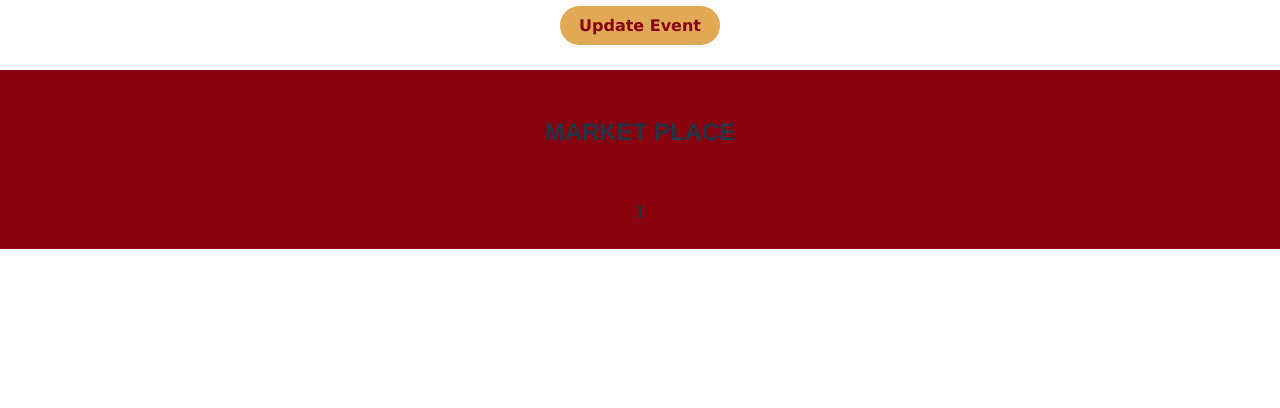
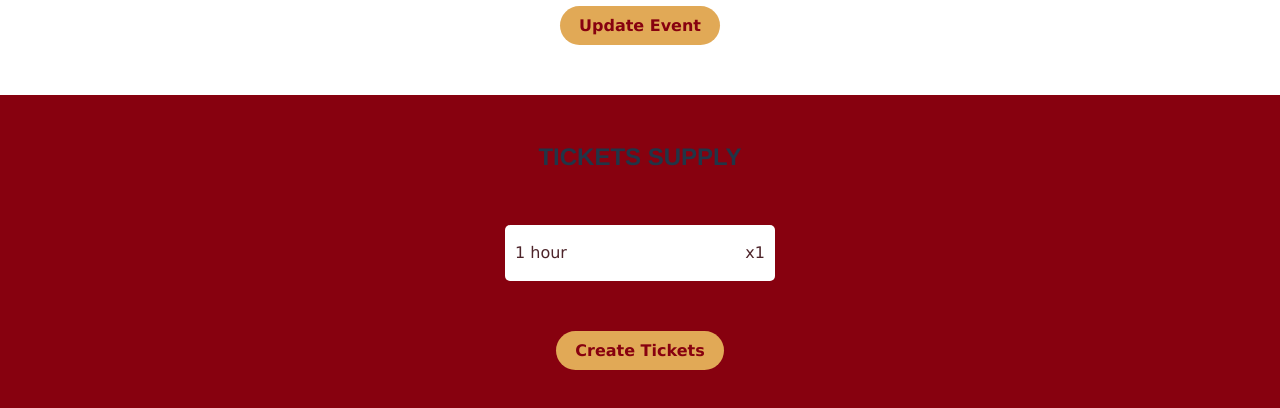
Before and after one commit to erdinc333/ETHGlobal-2023_Istanbul, a React (Vite) app in the folder Front/: page /dashboard/1 in a window 1280 px wide. Shown: the part 816-1224 px from the top of the page. Before the commit the page ends 1065 px from the top, so only its background shows below. Built offline with nearby package versions, Linux system fonts and the light colour scheme.

Commit message:
feat: everything

```diff
--- /dev/null
+++ b/Front/src/components/global/modal/Modal.scss
@@ -0,0 +1,3 @@
+.modal {
+
+}
--- a/Front/src/hooks/use-data/Tickets.data.ts
+++ b/Front/src/hooks/use-data/Tickets.data.ts
@@ -16,4 +16,8 @@ export class TicketsData {
   static async getTicketById(id: string): Promise<TTicket | null> {
     return TICKETS.find((ticket) => ticket.id === id) || null
   }
+
+  static async getEventTicketCategories(eventId: string): Promise<TTicketCategory[]> {
+    return [{ label: TICKETS[0].description, supply: 1 }]
+  }
 }
--- a/Front/src/pages/dashboard/events/[id]/ManageSpecificEvent.page.tsx
+++ b/Front/src/pages/dashboard/events/[id]/ManageSpecificEvent.page.tsx
@@ -7,7 +7,7 @@ import { handleData } from '../../../../hooks/use-data/handleData.hook'
 export function ManageSpecificEvent() {
   const { id: eventId } = useParams()
   const [event, setEvent] = useState<TEvent | null>(null)
-  const [eventTickets, setEventTickets] = useState<TTicket[]>([])
+  const [ticketCategories, setTicketCategories] = useState<TTicketCategory[]>([])
   const [tmpBegin, setTmpBegin] = useState<string>('')
   const [tmpEnd, setTmpEnd] = useState<string>('')
 
@@ -44,8 +44,8 @@ export function ManageSpecificEvent() {
       setTmpBegin(dateToDatetimeString(wantedEvent?.dateTimeRange.begin))
       setTmpEnd(dateToDatetimeString(wantedEvent?.dateTimeRange.end))
 
-      const tickets = await handleData().tickets.getAllEventTickets(eventId || '')
-      setEventTickets(tickets)
+      const ticketCategories = await handleData().tickets.getEventTicketCategories(eventId || '')
+      setTicketCategories(ticketCategories)
     }
 
     fetchData()
@@ -77,10 +77,20 @@ export function ManageSpecificEvent() {
                 </section>
 
                 <section className="market-place">
-                  <h2>Market Place</h2>
+                  <h2>Tickets supply</h2>
                   <div className="tickets">
-                    { eventTickets.length }
+                    {
+                      ticketCategories.map((category) => (
+                          <div className="category" key={category.label}>
+                            <p className="label">{category.label}</p>
+                            <p className="supply">x{category.supply}</p>
+                          </div>
+                        )
+                      )
+                    }
                   </div>
+
+                  <button className="btn action">Create Tickets</button>
                 </section>
               </>
             : <p className="not-found">Event not found</p>
--- a/Front/src/pages/dashboard/events/[id]/ManageSpecificEvent.scss
+++ b/Front/src/pages/dashboard/events/[id]/ManageSpecificEvent.scss
@@ -68,6 +68,7 @@
 
     .btn {
       margin-top: 50px;
+      margin-bottom: 25px;
     }
   }
 
@@ -78,6 +79,7 @@
     display: flex;
     flex-direction: column;
     align-items: center;
+    padding-bottom: 100px;
 
     h2 {
       width: 100%;
@@ -89,9 +91,25 @@
       width: clamp(200px, 100%, 1220px);
       justify-items: center;
       display: grid;
-      grid-template-columns: repeat(auto-fit, minmax(200px, 1fr));
+      grid-template-columns: repeat(auto-fit, minmax(260px, 1fr));
 
       gap: 20px;
+
+      .category {
+        background-color: white;
+        border-radius: 5px;
+        display: flex;
+        justify-content: space-between;
+        width: 250px;
+        padding: 0 10px;
+        * {
+          color: var(--secondary);
+        }
+      }
+    }
+
+    .btn {
+      margin-top: 50px;
     }
   }
 }
--- a/Front/src/types/global.d.ts
+++ b/Front/src/types/global.d.ts
@@ -21,6 +21,11 @@ declare global {
     picturesURL: string[]
   }
 
+  type TTicketCategory = {
+    label: string,
+    supply: number
+  }
+
   type TTicket = {
     id: string
     eventId: string
```
Also changed, not shown: Front/src/components/global/modal/Modal.component.tsx (added, +19 -0 lines).
